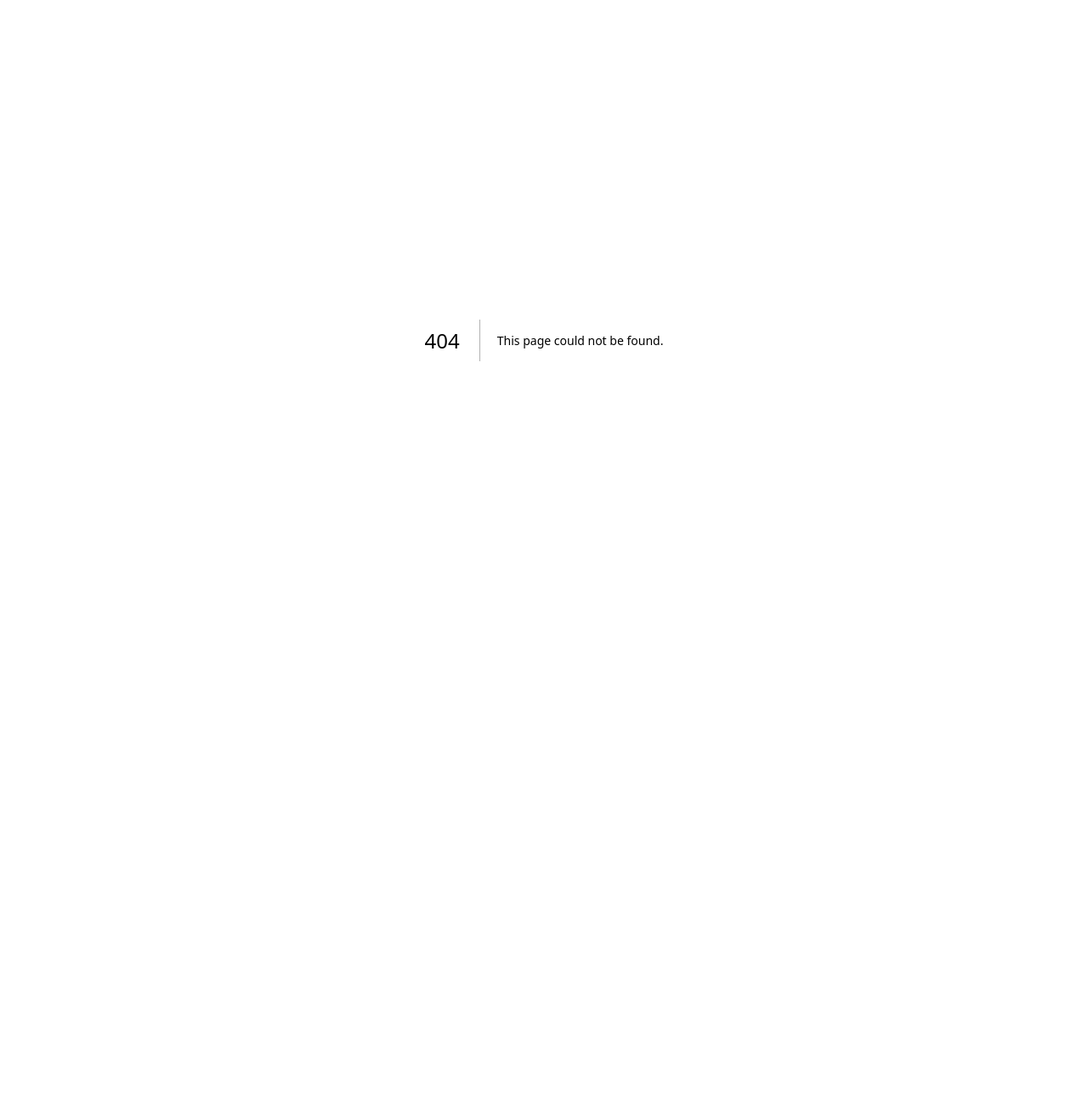
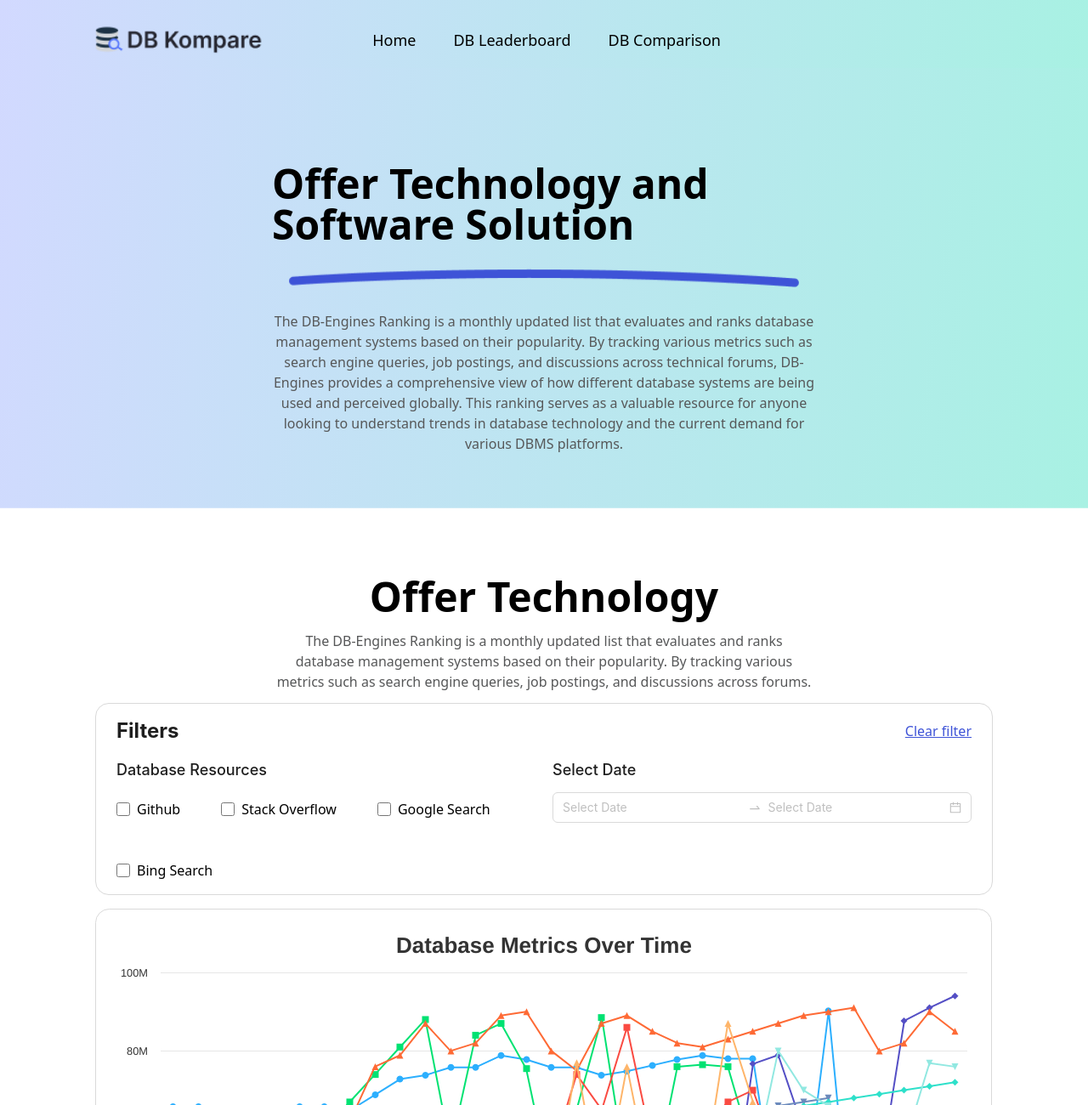
Before and after one commit to MohsinGhani/db-kompare-frontend, a Next.js app: page /leader-board in a window 1280 px wide. Before the commit this address had no page. Shown: the top 1300 px of the page at 85% size. Before the commit the page ends 800 px from the top, so only its background shows below. Built offline with nearby package versions, Linux system fonts and the light colour scheme.

Commit message:
working on DB leaderboard

```diff
--- a/package.json
+++ b/package.json
@@ -9,6 +9,7 @@
     "lint": "next lint"
   },
   "dependencies": {
+    "@ant-design/icons": "^5.5.1",
     "antd": "^5.21.6",
     "highcharts": "^11.4.8",
     "highcharts-react-official": "^3.2.1",
--- /dev/null
+++ b/src/app/db-comparison/page.js
@@ -0,0 +1,30 @@
+"use client";
+import React from "react";
+import ContentSection from "@/components/shared/ContentSection/page";
+import Search from "antd/es/transfer/search";
+import { SearchOutlined } from "@ant-design/icons";
+
+export default function Page() {
+  const onSearch = (value, _e, info) => console.log(info?.source, value);
+
+  return (
+    <div>
+      <ContentSection
+        heading1="Database management systems"
+        heading2="Offer Technology"
+        paragraph1="The DB-Engines Ranking is a monthly updated list that evaluates and ranks database management systems based on their popularity. By tracking various metrics such as search engine queries, job postings, and discussions across technical forums, DB-Engines provides a comprehensive view of how different database systems are being used and perceived globally. This ranking serves as a valuable resource for anyone looking to understand trends in database technology and the current demand for various DBMS platforms."
+        paragraph2="The DB-Engines Ranking is a monthly updated list that evaluates and ranks database management systems based on their popularity. By tracking various metrics such as search engine queries, job postings, and discussions across forums."
+        imageAlt="blue line"
+      >
+        <div className="w-full mt-14">
+          <Search
+            placeholder="input search text"
+            onSearch={onSearch}
+            suffix={<SearchOutlined />}
+            style={{ width: "300px" }}
+          />
+        </div>
+      </ContentSection>
+    </div>
+  );
+}
--- a/src/app/globals.css
+++ b/src/app/globals.css
@@ -1,18 +1,19 @@
+/* Tailwind's default imports */
 @tailwind base;
 @tailwind components;
 @tailwind utilities;
 
+/* Google Fonts Import */
+@import url("https://fonts.googleapis.com/css2?family=Merriweather:ital,wght@0,300;0,400;0,700;0,900;1,300;1,400;1,700;1,900&family=Plus+Jakarta+Sans:ital,wght@0,200..800;1,200..800&display=swap");
+/* Custom Styles */
 body {
   background: #ebf2ff;
-}
-
-.db-row td:first-child {
-  font-weight: 600;
-  color: rgba(0, 0, 0, 0.88);
+  font-family: "Plus Jakarta Sans", sans-serif;
 }
 
 @layer utilities {
   .text-balance {
-    text-wrap: balance;
+    text-align: justify;
+    hyphens: auto;
   }
 }
--- a/src/app/layout.js
+++ b/src/app/layout.js
@@ -1,10 +1,8 @@
 "use client";
 
-import { Inter } from "next/font/google";
-import "./globals.css";
+import "./globals.css"; // Ensure Plus Jakarta Sans is in globals.css
 import { useEffect, useState } from "react";
-
-const inter = Inter({ subsets: ["latin"] });
+import Navbar from "@/components/header";
 
 export default function RootLayout({ children }) {
   const [mount, setMount] = useState(false);
@@ -15,11 +13,16 @@ export default function RootLayout({ children }) {
 
   return (
     <html lang="en">
-      <body className={`${inter.className} bg-white `}>
+      <body className="font-sans bg-white">
+        {" "}
+        {/* Apply Tailwind's default sans with Plus Jakarta Sans */}
         {mount ? (
-          <>{children}</>
+          <>
+            <Navbar />
+            <div className="md:pt-0 pt-10">{children}</div>
+          </>
         ) : (
-          <div className="absolute right-1/2 bottom-1/2  transform translate-x-1/2 translate-y-1/2 ">
+          <div className="absolute right-1/2 bottom-1/2 transform translate-x-1/2 translate-y-1/2">
             <div className="border-t-transparent border-solid animate-spin rounded-full border-blue-400 border-8 h-64 w-64"></div>
           </div>
         )}
--- /dev/null
+++ b/src/app/leader-board/page.js
@@ -0,0 +1,21 @@
+import React from "react";
+import ContentSection from "@/components/shared/ContentSection/page";
+import DBChart from "@/components/DBChart";
+
+export default function Page() {
+  return (
+    <div>
+      <ContentSection
+        heading1="Offer Technology and Software Solution"
+        heading2="Offer Technology"
+        paragraph1="The DB-Engines Ranking is a monthly updated list that evaluates and ranks database management systems based on their popularity. By tracking various metrics such as search engine queries, job postings, and discussions across technical forums, DB-Engines provides a comprehensive view of how different database systems are being used and perceived globally. This ranking serves as a valuable resource for anyone looking to understand trends in database technology and the current demand for various DBMS platforms."
+        paragraph2="The DB-Engines Ranking is a monthly updated list that evaluates and ranks database management systems based on their popularity. By tracking various metrics such as search engine queries, job postings, and discussions across forums."
+        imageAlt="blue line"
+      >
+        <div className="w-full mt-14">
+          <DBChart />
+        </div>
+      </ContentSection>
+    </div>
+  );
+}
--- a/src/app/page.js
+++ b/src/app/page.js
@@ -1,3 +1,5 @@
+"use client";
+
 import Navbar from "@/components/header";
 import CommonButton from "@/components/shared/Button";
 import Image from "next/image";
@@ -5,42 +7,47 @@ import React from "react";
 import chart from "../../public/assets/images/Base Chart.png";
 import arrowIcon from "../../public/assets/images/arrow.png";
 import blueline from "../../public/assets/images/blue line.png";
+import Footer from "@/components/footer";
+import { useRouter } from "next/navigation";
 function Home() {
+  const router = useRouter();
+  // const changepath = () => {
+  //   router.push("/leader-board");
+  // };
   return (
-    <div className="pl-28 bg-[url('/assets/images/homebg.png')] bg-cover bg-center h-screen overflow-hidden">
-      <Navbar />
-      <div className="flex justify-between items-center h-full px-6 text-black">
-        <div className="flex justify-between ">
-          <div className="w-3/5  flex flex-col justify-center space-y-4 ">
-            <h1 className="font-extrabold text-5xl leading-[67.52px] tracking-[-1%] ">
+    <div className="lg:pl-28 bg-[url('/assets/images/homebg.png')] bg-cover bg-center h-screen ">
+      <div className="flex justify-between items-center h-full px-4 text-black md:pt-32">
+        <div className="flex justify-between -mt-28 ">
+          <div className="md:w-3/5 w-full flex flex-col items-center xl:items-start xl:text-start text-center justify-center space-y-4">
+            <h1 className="font-extrabold text-3xl 2xl:text-5xl 2xl:leading-[67.52px] tracking-[-1%]">
               Offer technology
               <br />
               and software solutions
             </h1>
             <Image src={blueline} alt="blue line" width={300} height={50} />
-            <p className="text-lg font-normal mb-3">
+            <p className="xl:text-lg xl:text-start text-center font-normal mb-3">
               Accounting is a more diverse profession stability of a long with
               huge Profitability than it is often given creditand.
             </p>
-            <div className="flex space-x-4 mt-3">
+            <div className="md:flex md:space-x-4">
               <CommonButton
-                className="bg-black text-white text-lg "
+                className="bg-black mt-3 text-white text-lg hover:bg-pink-300 hover:text-black transition-all duration-300"
                 style={{ color: "white" }}
+                // onClick={changepath()}
               >
-                Learn More
+                DB Leaderboard
               </CommonButton>
-              <CommonButton className="bg-transparent text-black text-lg border border-black">
-                Contact Us
+              <CommonButton className="bg-transparent mt-3 text-black text-lg border border-black">
+                DB Comparison
               </CommonButton>
             </div>
           </div>
-
-          <div>
+          <div className="hidden md:block">
             <Image src={arrowIcon} alt="arrow" width={90} height={50} />
           </div>
         </div>
 
-        <div className="flex justify-center">
+        <div className="md:flex hidden justify-center">
           <Image src={chart} alt="chart" width={600} height={400} />
         </div>
       </div>
--- a/src/components/DBChart/index.js
+++ b/src/components/DBChart/index.js
@@ -3,9 +3,10 @@
 import React, { useState } from "react";
 import Highcharts from "highcharts";
 import HighchartsReact from "highcharts-react-official";
-import { Select, DatePicker } from "antd";
+import { Select, DatePicker, Button } from "antd";
 import dbJsonData from "../shared/db-json/index.json";
 import "./style.scss";
+import CommonTypography from "../shared/Typography";
 const { Option } = Select;
 
 const DBChart = () => {
@@ -86,8 +87,11 @@ const DBChart = () => {
     chart: {
       type: "line",
       alignTicks: false,
-      borderRadius: 24,
-      height: 600,
+      borderRadius: 16,
+      borderWidth: 1,
+      spacing: 30,
+      borderColor: "#D9D9D9",
+      height: 700,
       events: {
         render: function () {
           const chart = this;
@@ -128,7 +132,12 @@ const DBChart = () => {
       },
     },
     title: {
-      text: "Database Metrics over Time",
+      text: "Database Metrics Over Time",
+      style: {
+        fontSize: "26px",
+
+        fontWeight: "600",
+      },
     },
     yAxis: {
       title: null,
@@ -194,35 +203,85 @@ const DBChart = () => {
     { value: "stackoverflowdata", label: "Stack Overflow" },
     { value: "google", label: "Google Search" },
     { value: "bing", label: "Bing Search" },
-    { value: "popularity", label: "All" },
   ];
 
   return (
     <div className="w-full h-screen flex flex-col items-center justify-center">
       <div className="w-full">
-        <div className="md:flex justify-center gap-4 mb-4">
-          <Select
-            mode="multiple"
-            className="md:w-96 w-full mt-2"
-            value={selectedMetricKeys}
-            placeholder="Please select metrics"
-            onChange={handleMetricChange}
+        <div className="md:flex p-6 justify-center gap-4 py-4  mb-4 border rounded-2xl flex-col border-[#D9D9D9]">
+          <div className="flex justify-between">
+            <CommonTypography type="text" classes="text-2xl font-bold">
+              Filters{" "}
+            </CommonTypography>
+            <button
+              className="text-[#3E53D7] text-base font-medium underline"
+              onClick={() => {
+                setSelectedDate([null, null]);
+                setSelectedMetricKeys(["popularity"]);
+              }}
             >
-            {dropdownOptions.map((option) => (
-              <Option key={option.value} value={option.value}>
+              Clear filter
+            </button>
+          </div>
+          <div className="md:flex justify-between gap-5">
+            <div className="w-full ">
+              <CommonTypography type="text" classes="text-lg font-medium">
+                Database Resources
+              </CommonTypography>
+
+              <div className="flex  flex-wrap  md:gap-10 mt-3">
+                {dropdownOptions.map((option, index) => (
+                  <div className="flex items-center mt-2" key={index}>
+                    <input
+                      type="checkbox"
+                      style={{ width: "1rem", height: "1rem" }}
+                      id={option.value}
+                      name={option.value}
+                      value={option.value}
+                      checked={selectedMetricKeys.includes(option.value)}
+                      onChange={(e) => {
+                        if (e.target.checked) {
+                          handleMetricChange([
+                            ...selectedMetricKeys,
+                            option.value,
+                          ]);
+                        } else {
+                          handleMetricChange(
+                            selectedMetricKeys.filter(
+                              (key) => key !== option.value
+                            )
+                          );
+                        }
+                      }}
+                    />
+                    <label
+                      htmlFor={option.value}
+                      className="mx-2 text-base font-medium"
+                    >
                       {option.label}
-              </Option>
+                    </label>
+                  </div>
                 ))}
-          </Select>
-
+              </div>
+            </div>
+            <div className="w-full">
+              <CommonTypography type="text" classes="text-lg font-medium">
+                Select Date
+              </CommonTypography>
               <RangePicker
                 placeholder="Select Date"
-            className="md:w-96 w-full mt-2 dateRange"
+                className=" w-full mt-2 dateRange h-9 mt-3"
                 value={selectedDate[0] && selectedDate[1] ? selectedDate : null}
                 onChange={handleDateChange}
               />
             </div>
-        <HighchartsReact highcharts={Highcharts} options={options} />
+          </div>
+        </div>
+        <HighchartsReact
+          style={{ borderRadius: "24px", border: "1px solid #D9D9D9" }}
+          highcharts={Highcharts}
+          options={options}
+        />
       </div>
     </div>
   );
--- /dev/null
+++ b/src/components/footer/index.js
@@ -0,0 +1,5 @@
+import React from "react";
+
+export default function Footer() {
+  return <div className="h-80 bg-custom-gradient px-10 flex flex-col"></div>;
+}
--- a/src/components/header/index.js
+++ b/src/components/header/index.js
@@ -1,28 +1,83 @@
-import React from "react";
+"use client";
+import React, { useState } from "react";
 import Image from "next/image";
 import logo from "../../../public/assets/images/dbLogo.png";
+import { CloseOutlined, MenuOutlined } from "@ant-design/icons";
+import { usePathname } from "next/navigation";
+export default function Navbar() {
+  const [isOpen, setIsOpen] = useState(false);
+  const toggleMenu = () => {
+    setIsOpen(!isOpen);
+  };
+  const path = usePathname();
+  console.log(path);
 
-export default function Navbar() {
   return (
-    <div className=" w-[73%] flex h-20 justify-between items-center px-4">
-      <Image src={logo} alt="Logo" width={200} height={100} />
-      <ul className="flex space-x-16 text-black text-lg font-normal">
-        <li className="hover:font-medium">
-          <a href="/" aria-label="Home">
-            Home
+    <div
+      className={`w-full h-20 fixed z-10 ${
+        path === "/" ? "bg-transparent" : "bg-custom-gradient"
+      }`}
+    >
+      <div className="lg:w-[75%] w-full lg:px-28 pl-10 flex justify-between items-center">
+        <Image
+          src={logo}
+          alt="DB Logo"
+          width={200}
+          height={100}
+          className="object-contain"
+        />
+
+        <button
+          data-collapse-toggle="navbar-default"
+          type="button"
+          className="inline-flex items-center p-2 w-10 h-10 justify-center text-sm text-gray-500 rounded-lg md:hidden hover:bg-gray-100 focus:outline-none focus:ring-2 focus:ring-gray-200 dark:text-gray-400 dark:hover:bg-gray-700 dark:focus:ring-gray-600"
+          aria-controls="navbar-default"
+          aria-expanded={isOpen ? "true" : "false"}
+          onClick={toggleMenu}
+        >
+          <span className="sr-only">Open main menu</span>
+
+          {isOpen ? (
+            <CloseOutlined style={{ fontSize: "25px" }} />
+          ) : (
+            <MenuOutlined style={{ fontSize: "25px" }} />
+          )}
+        </button>
+
+        <div
+          className={`${
+            isOpen ? "block bg-white" : "hidden"
+          } w-full md:block md:w-auto bg-black 2xl:transparent md:bg-transparent rounded-md`}
+          id="navbar-default"
+        >
+          <ul className=" text-black  text-lg font-normal gap-3 flex flex-col p-4 md:p-0 border border-gray-100 rounded-lg  md:flex-row md:space-x-8 rtl:space-x-reverse md:mt-0 md:border-0  dark:bg-gray-800 md:dark:bg-gray-900 dark:border-gray-700">
+            <li>
+              <a
+                href="/"
+                className="block  py-2 px-3 hover:font-semibold text-black bg-white rounded md:bg-transparent md:text-black md:p-0 "
+              >
+                Home{" "}
               </a>
             </li>
-        <li className="hover:font-medium">
-          <a href="#" aria-label="About">
+            <li>
+              <a
+                href="/leader-board"
+                className="block py-2 px-3 hover:font-semibold text-black bg-white rounded md:bg-transparent md:text-black md:p-0 "
+              >
                 DB Leaderboard
               </a>
             </li>
-        <li className="hover:font-medium">
-          <a href="#" aria-label="Contact">
+            <li>
+              <a
+                href="/db-comparison"
+                className="block py-2 px-3 hover:font-semibold text-black bg-white rounded md:bg-transparent md:text-black md:p-0 "
+              >
                 DB Comparison
               </a>
             </li>
           </ul>
         </div>
+      </div>
+    </div>
   );
 }
--- a/src/components/shared/Button/index.js
+++ b/src/components/shared/Button/index.js
@@ -14,9 +14,9 @@ const CommonButton = ({
   classes,
   ...props
 }) => {
-  // Default button style
   const buttonStyle = {
-    width: "201.92px",
+    // width: "201.92px",
+    width: "100%",
     height: "54px",
     padding: "13px 40.92px 13px 41px",
     gap: "0px",
@@ -26,7 +26,6 @@ const CommonButton = ({
     border: "1px solid black",
   };
 
-  // Merge default button style with custom style from props
   const mergedStyle = { ...buttonStyle, ...style };
 
   return (
@@ -35,8 +34,8 @@ const CommonButton = ({
       onClick={onClick}
       loading={loading}
       disabled={disabled}
-      style={mergedStyle} // Apply merged style
-      className={classes} // Optionally apply additional CSS classes
+      style={mergedStyle}
+      className={classes}
       {...props}
     >
       {children}
--- /dev/null
+++ b/src/components/shared/ContentSection/page.js
@@ -0,0 +1,37 @@
+import Navbar from "@/components/header";
+import Image from "next/image";
+import React from "react";
+import blueline from "../../../../public/assets/images/blueLine.png";
+
+export default function ContentSection({
+  heading1,
+  heading2,
+  paragraph1,
+  paragraph2,
+  children,
+}) {
+  return (
+    <>
+      <div className="lg:px-28 bg-custom-gradient bg-cover bg-center h-auto">
+        <div className="flex justify-between items-center h-full text-black md:pt-32">
+          <div className="my-16 flex gap-7 justify-center px-12 md:px-52 flex-col items-center w-full">
+            <h1 className="md:text-5xl text-2xl font-bold">{heading1}</h1>
+            <Image src={blueline} alt="blue line" width={600} height={50} />
+            <p className="md:text-base text-sm font-normal text-[#565758] text-center">
+              {paragraph1}
+            </p>
+          </div>
+        </div>
+      </div>
+      <div className="w-full h-auto p-20 px-12 md:px-28  flex flex-col gap-12 md:gap-7 mb-6 items-center">
+        <div className="md:w-3/5 text-center">
+          <h1 className="md:text-5xl text-2xl font-bold mb-4">{heading2}</h1>
+          <p className="md:text-base text-sm font-normal text-[#565758] text-center">
+            {paragraph2}
+          </p>
+        </div>
+        {children}
+      </div>
+    </>
+  );
+}
--- a/tailwind.config.js
+++ b/tailwind.config.js
@@ -12,7 +12,7 @@ module.exports = {
         "gradient-conic":
           "conic-gradient(from 180deg at 50% 50%, var(--tw-gradient-stops))",
         "custom-gradient":
-          "linear-gradient(98.09deg, #AAB1EE 0%, #B2E6CA 100%)",
+          "linear-gradient(98.09deg, #D2D9FF 0%, #A8F1E3 100%)",
       },
     },
   },
```
Also changed, not shown: public/assets/images/blueLine.png (added), 1 other file (tests, documents, lock files or other folders). Lines whose indentation alone changed are shown as unchanged.
